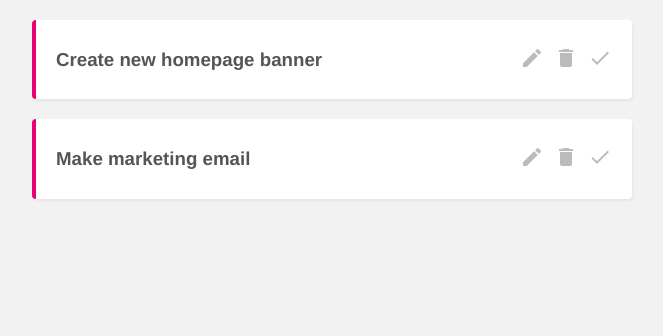
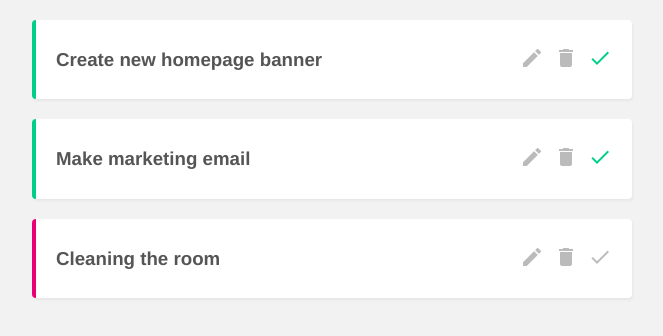
Before and after one commit to mic7x4/vue-js-3, a Vue app in the folder project-planner/: page / in a window 1280 px wide. Shown: the top 336 px of the page, without its empty margins (308-971 px from the left). Built offline with nearby package versions, Linux system fonts and the light colour scheme; data requests are answered from the project's data file.

Commit message:
complete project

```diff
--- a/project-planner/data/db.json
+++ b/project-planner/data/db.json
@@ -1,17 +1,22 @@
 {
-  "projects":[
-      {
-          "id":1,
-          "title":"Create new homepage banner",
-          "details":"Lorem ipsum",
-          "complete": false
-      },
-      {
-          "id":2,
-          "title":"Make marketing email",
-          "details":"Lorem ipsum",
-          "complete": true
-      }
-
+  "projects": [
+    {
+      "id": 1,
+      "title": "Create new homepage banner",
+      "details": "Lorem ipsum",
+      "complete": true
+    },
+    {
+      "id": 2,
+      "title": "Make marketing email",
+      "details": "Lorem ipsum",
+      "complete": true
+    },
+    {
+      "id": 3,
+      "title": "Cleaning the room",
+      "details": "Lorem ipsum",
+      "complete": false
+    }
   ]
 }
--- a/project-planner/src/components/SingleProject.vue
+++ b/project-planner/src/components/SingleProject.vue
@@ -1,11 +1,11 @@
 <template>
- <div class="project">
+ <div class="project" :class="{complete: project.complete}">
     <div class="actions">
         <h3 @click="show">{{project.title}}</h3>
         <div class="icons">
             <span class="material-icons">edit</span>
             <span @click="deleteProject" class="material-icons">delete</span>
-            <span class="material-icons">done</span>
+            <span class="material-icons tick" @click="toggleComplete">done</span>
         </div>
     </div>
     <div v-if="showDetails" class="details">
@@ -30,6 +30,17 @@
         deleteProject(){
             fetch(this.uri, {method:'DELETE'})
             .then(() => this.$emit('delete', this.project.id))
+            .catch(err => console.log(err))
+        },
+        toggleComplete(){
+            fetch(this.uri, {
+                 method:"PATCH",
+                 headers: {'Content-Type':'application/json'},
+                 body: JSON.stringify({ complete: !this.project.complete })
+                 })
+            .then(() => {
+                this.$emit('complete', this.project.id)
+            })
             .catch(err => console.log(err))
         }
     }
@@ -62,4 +73,10 @@
 .material-icons:hover {
     color: #777;
 }
+.project.complete {
+    border-left: 4px solid #00ce89;
+}
+.project.complete .tick {
+    color:#00ce89;
+}
 </style>
--- a/project-planner/src/views/HomeView.vue
+++ b/project-planner/src/views/HomeView.vue
@@ -2,7 +2,7 @@
   <div class="home">
     <div v-if="projects.length">
       <div v-for="project in projects" :key="project.id">
-        <SingleProject :project="project" @delete="handleDelete"/>
+        <SingleProject :project="project" @delete="handleDelete" @complete="handleComplete"/>
       </div>
     </div>
   </div>
@@ -30,6 +30,12 @@
       this.projects = this.projects.filter(project => {
         return project.id !== id
       })
+    },
+    handleComplete(id){
+      let p = this.projects.find(project => {
+        return project.id === id
+      })
+      p.complete = !p.complete
     }
   }
 }
```
